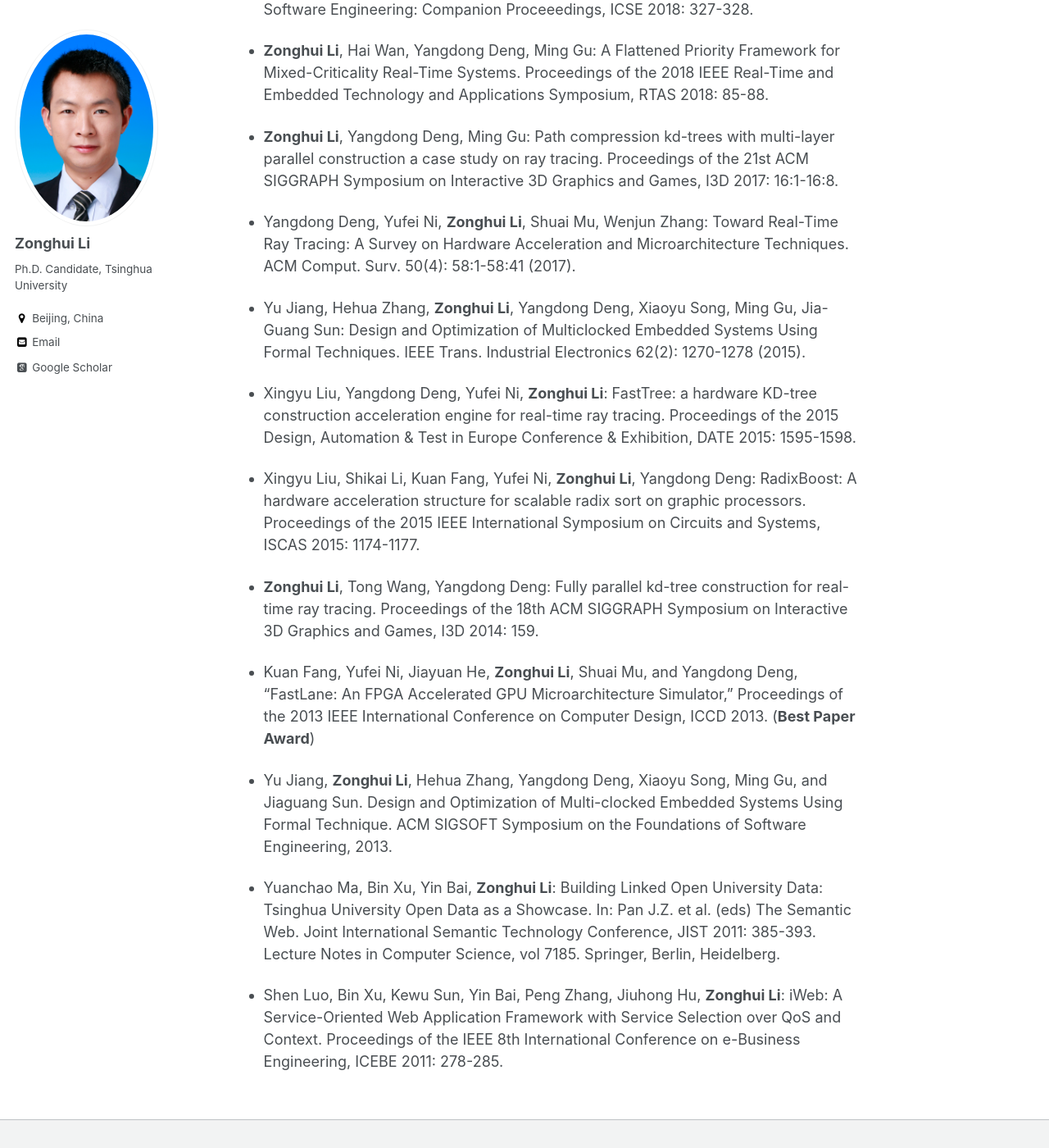
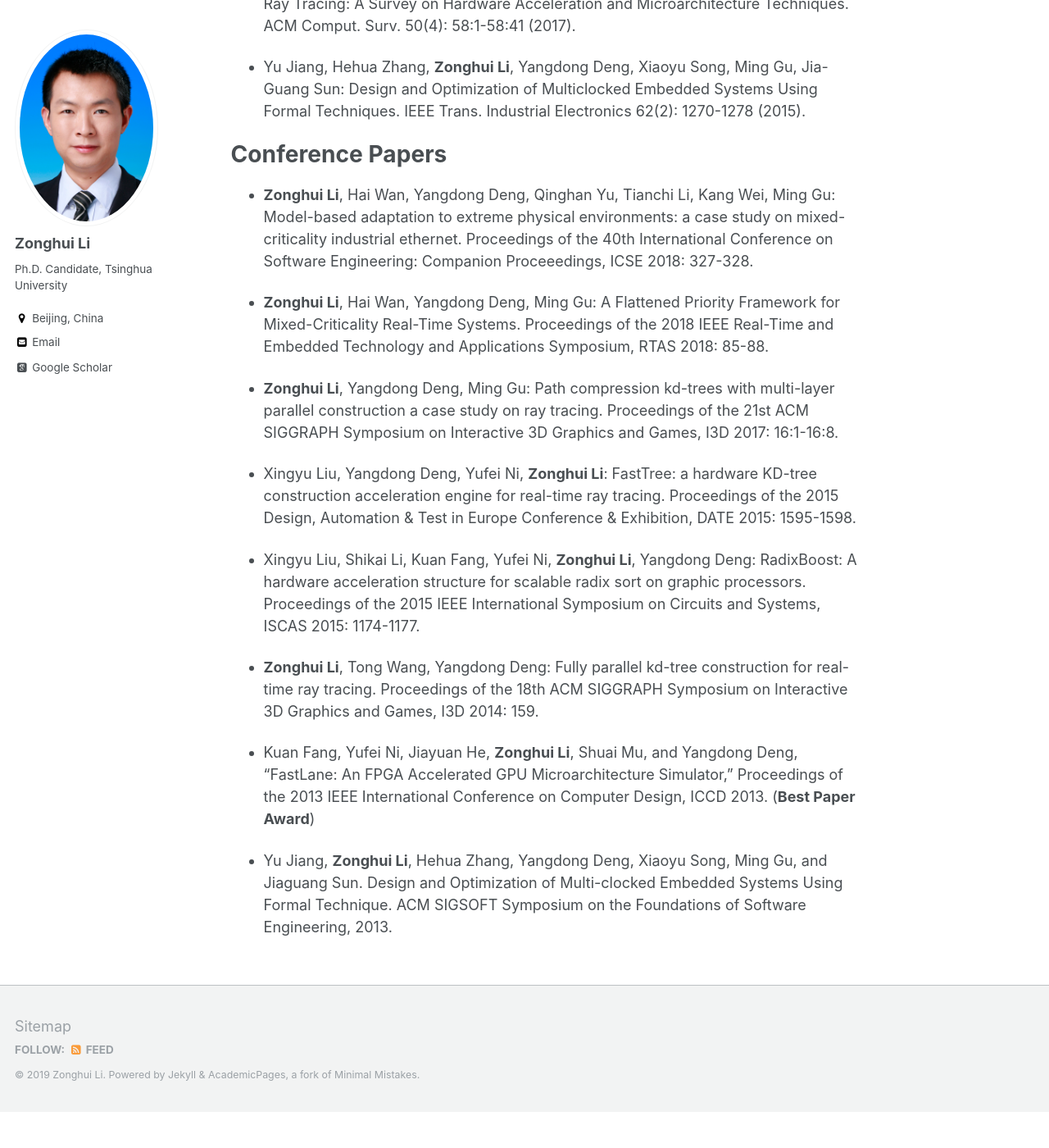
Before and after one commit to yingwangbjtu/lizonghui.github.io, a Jekyll site: the page built from _pages/about.md, in a window 1280 px wide and 1400 px high, scrolled down 3627 px. Shown: the whole window at 82% size. Built offline with Jekyll 4.4.1, drawn with Linux system fonts in a browser that asks for light colours; some web fonts are replaced; after the commit the page ends 4983 px from its top, so only the background shows below that; some of the changed text lies outside the part shown.

Commit message:
Update about.md

```diff
--- a/_pages/about.md
+++ b/_pages/about.md
@@ -96,6 +96,8 @@ Talks and Presentations
 
 Published Papers
 ======
+Journal Papers
+===
 - **Zonghui Li**, Hai Wan, Yangdong Deng, Xibin Zhao, Yue Gao, Ming Gu, Xiaoyu Song:
 Model-Based Adaptation of Mixed-Criticality Multi-Service Systems for Extreme Physical Environments. IEEE Transactions on Computer-Aided Design of Integrated Circuits and Systems. (**Accepted on 2019/04/16**)
 
@@ -104,6 +106,15 @@ Model-Based Adaptation of Mixed-Criticality Multi-Service Systems for Extreme Ph
 - **Zonghui Li**, Hai Wan, Yangdong Deng, Xibin Zhao, Yue Gao, Ming Gu, Xiaoyu Song:
 Time-triggered Switch-Memory-Switch Architecture for Time-Sensitive Networking Switches. IEEE Transactions on Computer-Aided Design of Integrated Circuits and Systems. (**Accepted on 2018/10/30**)
 
+- Yangdong Deng, Yufei Ni, **Zonghui Li**, Shuai Mu, Wenjun Zhang:
+Toward Real-Time Ray Tracing: A Survey on Hardware Acceleration and Microarchitecture Techniques. ACM Comput. Surv. 50(4): 58:1-58:41 (2017).
+
+- Yu Jiang, Hehua Zhang, **Zonghui Li**, Yangdong Deng, Xiaoyu Song, Ming Gu, Jia-Guang Sun:
+Design and Optimization of Multiclocked Embedded Systems Using Formal Techniques. IEEE Trans. Industrial Electronics 62(2): 1270-1278 (2015).
+
+
+Conference Papers
+===
 - **Zonghui Li**, Hai Wan, Yangdong Deng, Qinghan Yu, Tianchi Li, Kang Wei, Ming Gu:
 Model-based adaptation to extreme physical environments: a case study on mixed-criticality industrial ethernet. Proceedings of the 40th International Conference on Software Engineering: Companion Proceeedings, ICSE 2018: 327-328.
 
@@ -112,12 +123,6 @@ A Flattened Priority Framework for Mixed-Criticality Real-Time Systems. Proceedi
 
 - **Zonghui Li**, Yangdong Deng, Ming Gu:
 Path compression kd-trees with multi-layer parallel construction a case study on ray tracing. Proceedings of the 21st ACM SIGGRAPH Symposium on Interactive 3D Graphics and Games, I3D 2017: 16:1-16:8.
-
-- Yangdong Deng, Yufei Ni, **Zonghui Li**, Shuai Mu, Wenjun Zhang:
-Toward Real-Time Ray Tracing: A Survey on Hardware Acceleration and Microarchitecture Techniques. ACM Comput. Surv. 50(4): 58:1-58:41 (2017).
-
-- Yu Jiang, Hehua Zhang, **Zonghui Li**, Yangdong Deng, Xiaoyu Song, Ming Gu, Jia-Guang Sun:
-Design and Optimization of Multiclocked Embedded Systems Using Formal Techniques. IEEE Trans. Industrial Electronics 62(2): 1270-1278 (2015).
 
 - Xingyu Liu, Yangdong Deng, Yufei Ni, **Zonghui Li**:
 FastTree: a hardware KD-tree construction acceleration engine for real-time ray tracing. Proceedings of the 2015 Design, Automation & Test in Europe Conference & Exhibition, DATE 2015: 1595-1598.
@@ -130,7 +135,3 @@ RadixBoost: A hardware acceleration structure for scalable radix sort on graphic
 - Kuan Fang, Yufei Ni, Jiayuan He, **Zonghui Li**, Shuai Mu, and Yangdong Deng, “FastLane: An FPGA Accelerated GPU Microarchitecture Simulator,” Proceedings of the 2013 IEEE International Conference on Computer Design, ICCD 2013. (**Best Paper Award**)
 
 - Yu Jiang, **Zonghui Li**, Hehua Zhang, Yangdong Deng, Xiaoyu Song, Ming Gu, and Jiaguang Sun. Design and Optimization of Multi-clocked Embedded Systems Using Formal Technique. ACM SIGSOFT Symposium on the Foundations of Software Engineering, 2013.
-
-- Yuanchao Ma, Bin Xu, Yin Bai, **Zonghui Li**: Building Linked Open University Data: Tsinghua University Open Data as a Showcase. In: Pan J.Z. et al. (eds) The Semantic Web. Joint International Semantic Technology Conference, JIST 2011: 385-393. Lecture Notes in Computer Science, vol 7185. Springer, Berlin, Heidelberg.
-
-- Shen Luo, Bin Xu, Kewu Sun, Yin Bai, Peng Zhang, Jiuhong Hu, **Zonghui Li**: iWeb: A Service-Oriented Web Application Framework with Service Selection over QoS and Context. Proceedings of the IEEE 8th International Conference on e-Business Engineering, ICEBE 2011: 278-285.
```
